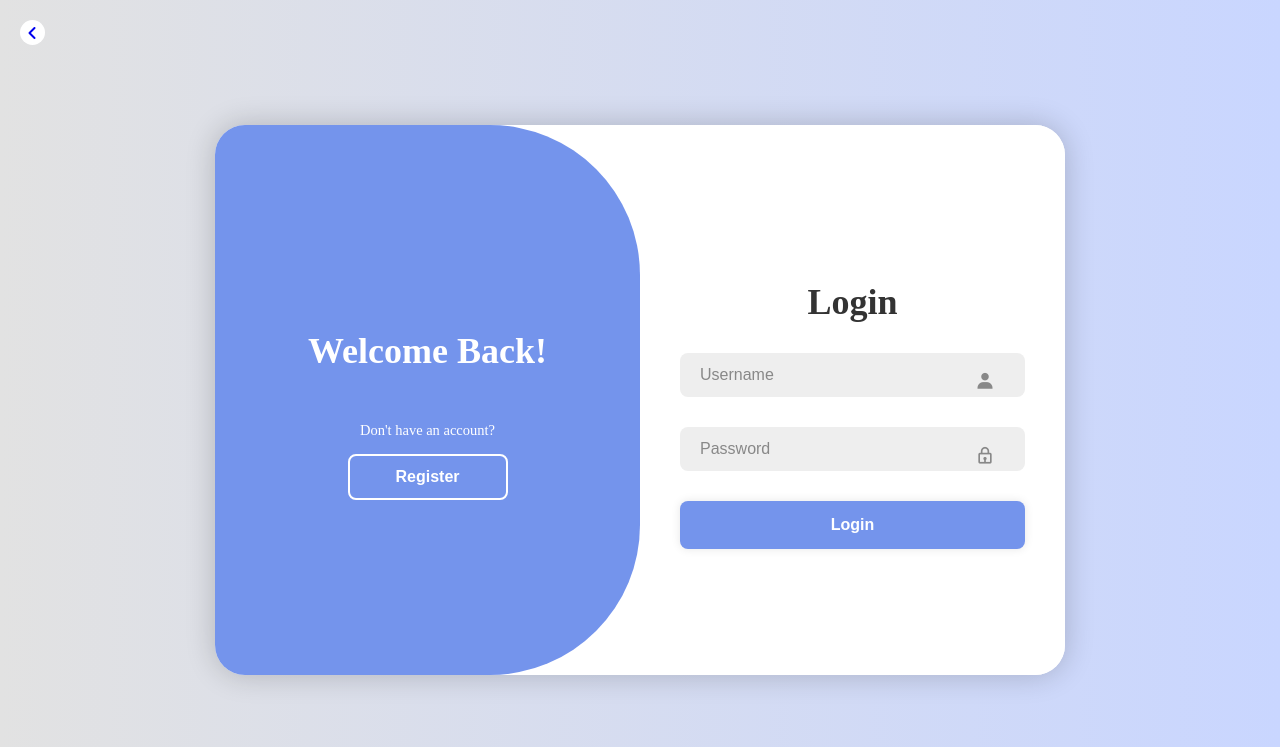
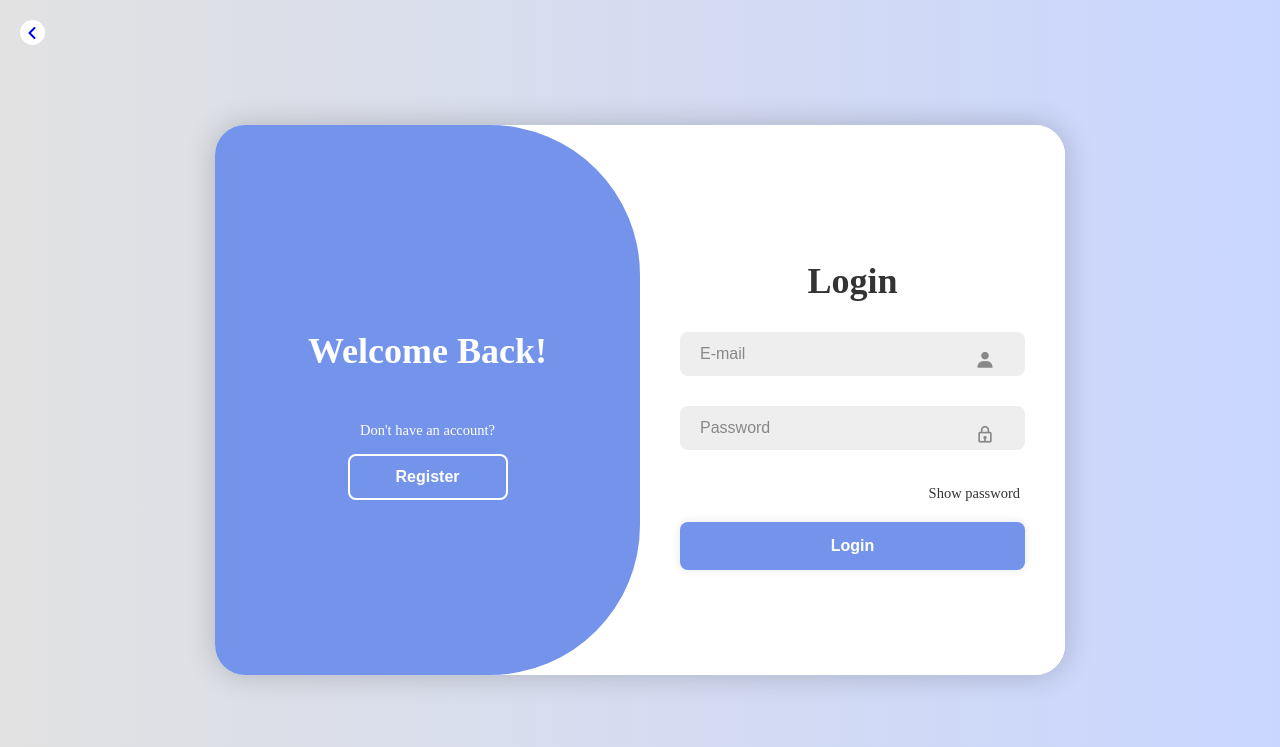
Before and after one commit to Vivekraj2406006/Life_byte, a PHP site: page /Loginindex.html in a window 1280 px wide. Shown: the top 747 px of the page. Run offline with PHP 8.4, Linux system fonts and the light colour scheme.

Commit message:
Added show and hide password button in the login page along with the link to the vault

```diff
--- a/Loginindex.html
+++ b/Loginindex.html
@@ -19,16 +19,18 @@
     <div class="container">
 
         <div class="form-box login">
-            <form action="">
+            <form action="login.php" method="POST">
                 <h1>Login</h1>
                 <div class="input-box">
-                    <input type="text" placeholder="Username" required>
+                    <input type="email" placeholder="E-mail" name="email" required>
                     <i class='bx bxs-user'></i>
                 </div>
                 <div class="input-box">
-                    <input type="password" placeholder="Password" required>
+                    <input type="password" placeholder="Password" class="password" id="password1" name="password" required>
                     <i class='bx bx-lock' ></i>
                 </div>
+
+                <p class="shpass" id="shpass1" onclick="shpassf1()">Show password</p>
 
                 <!-- <div class="forgot-link">
                     <a href="#">Forgot password?</a>
@@ -47,26 +49,28 @@
 
 
         <div class="form-box register">
-            <form action="">
+            <form action="signup.php" method="POST">
                 <h1>Registration</h1>
                 <div class="input-box">
-                    <input type="text" placeholder="Username" required>
+                    <input type="text" placeholder="Username" name="username" required>
                     <i class='bx bxs-user'></i>
                 </div>
 
-                <!-- <div class="input-box">
-                    <input type="email" placeholder="E-mail" required>
+                <div class="input-box">
+                    <input type="email" placeholder="E-mail" name="email" required>
                     <i class='bx bx-envelope' ></i>
-                </div> -->
+                </div>
 
                 <div class="input-box">
-                    <input type="password" placeholder="Password" required>
+                    <input type="password" placeholder="Set password" class="password" id="password2" name="password" required>
                     <i class='bx bx-lock' ></i>
                 </div>
-                <div class="input-box">
+
+                <p class="shpass" id="shpass2" onclick="shpassf2()">Show password</p>
+                <!-- <div class="input-box">
                     <input type="password" placeholder="Confirm Password" required>
                     <i class='bx bx-lock' ></i>
-                </div>
+                </div> -->
                 <button type="submit" class="btn">Registration</button>
                 <!-- <p>or register with social platforms</p> -->
                 <!-- <div class="social-icons">
--- a/index.html
+++ b/index.html
@@ -13,7 +13,7 @@
         <ul>
             <li><a><i class="fa-solid fa-circle-user"></i>   Your Account<i class="fa-solid fa-chevron-right r-arrow "></i></a></li><hr>
             <li><a><i class="fa-solid fa-house"></i>  Home <i class="fa-solid fa-chevron-right r-arrow "></i></a></li><hr>
-            <li><a><i class="fa-solid fa-vault"></i>  Health Records <i class="fa-solid fa-chevron-right r-arrow "></i></a></li><hr>
+            <li><a href="vault.php"><i class="fa-solid fa-vault"></i>  Health Records <i class="fa-solid fa-chevron-right r-arrow "></i></a></li><hr>
             <li><a href="Loginindex.html"><i class="fa-solid fa-right-from-bracket"></i>  Log in/Log out <i class="fa-solid fa-chevron-right r-arrow "></i></a></li><hr>
             <li><a><i class="fa-solid fa-truck-medical"></i>  Emergency <i class="fa-solid fa-chevron-right r-arrow "></i></a></li><hr>
             <li><a><i class="fa-solid fa-headset"></i>  Customer Support <i class="fa-solid fa-chevron-right r-arrow "></i></a></li><hr>
--- a/loginscript.js
+++ b/loginscript.js
@@ -9,3 +9,43 @@ registerBtn.addEventListener('click', () => {
 loginBtn.addEventListener('click', () => {
     container.classList.remove('active');
 })
+const password1= document.querySelector("#password1");
+const password2= document.querySelector("#password2");
+
+var shbutton = document.querySelector(".shpass");
+var shbutton1 = document.querySelector("#shpass1");
+var shbutton2 = document.querySelector("#shpass2");
+
+
+
+function shpassf1(){
+    if(password1.type=="password" ){
+        password1.type="text";
+        shbutton1.textContent="Hide Password";
+        shbutton2.textContent="Hide Password";
+
+    }
+    else{
+        password1.type="password";
+        shbutton1.textContent="Show Password";
+        shbutton2.textContent="Show Password";
+
+    }
+
+}
+
+function shpassf2(){
+    if(password2.type=="password" ){
+        password2.type="text";
+        shbutton1.textContent="Hide Password";
+        shbutton2.textContent="Hide Password";
+
+    }
+    else{
+        password2.type="password";
+        shbutton1.textContent="Show Password";
+        shbutton2.textContent="Show Password";
+
+    }
+
+}
--- a/loginstyle.css
+++ b/loginstyle.css
@@ -11,6 +11,19 @@ body{
     min-height: 100vh;
     background: linear-gradient(90deg, #e2e2e2, #c9d6ff);
 }
+
+
+.shpass{
+    text-align: right;
+    /* margin-top: 10px; */
+    cursor: pointer;
+    border-radius: 10px;
+    /* background-color: rgb(149, 227, 235); */
+    margin-bottom: 10px;
+    padding: 5px;
+    border: none;
+}
+
 .back-arrow{
     height: 25px;
     width: 25px;
```
